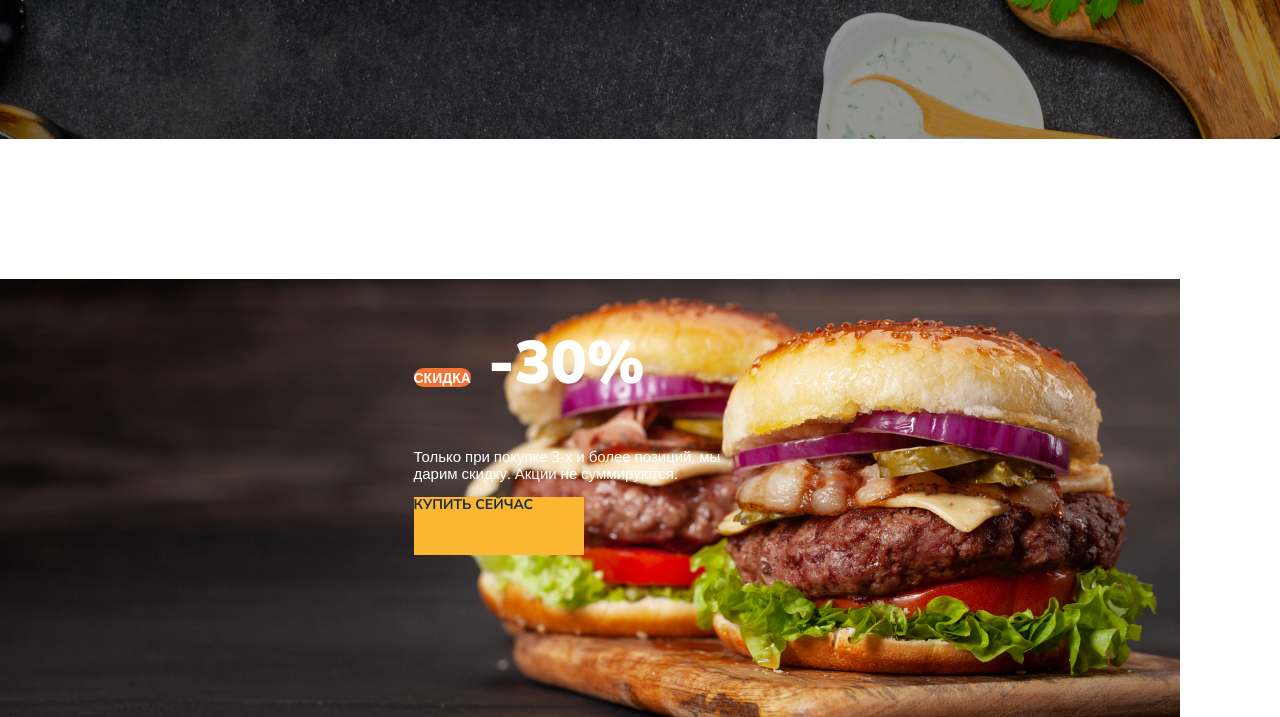
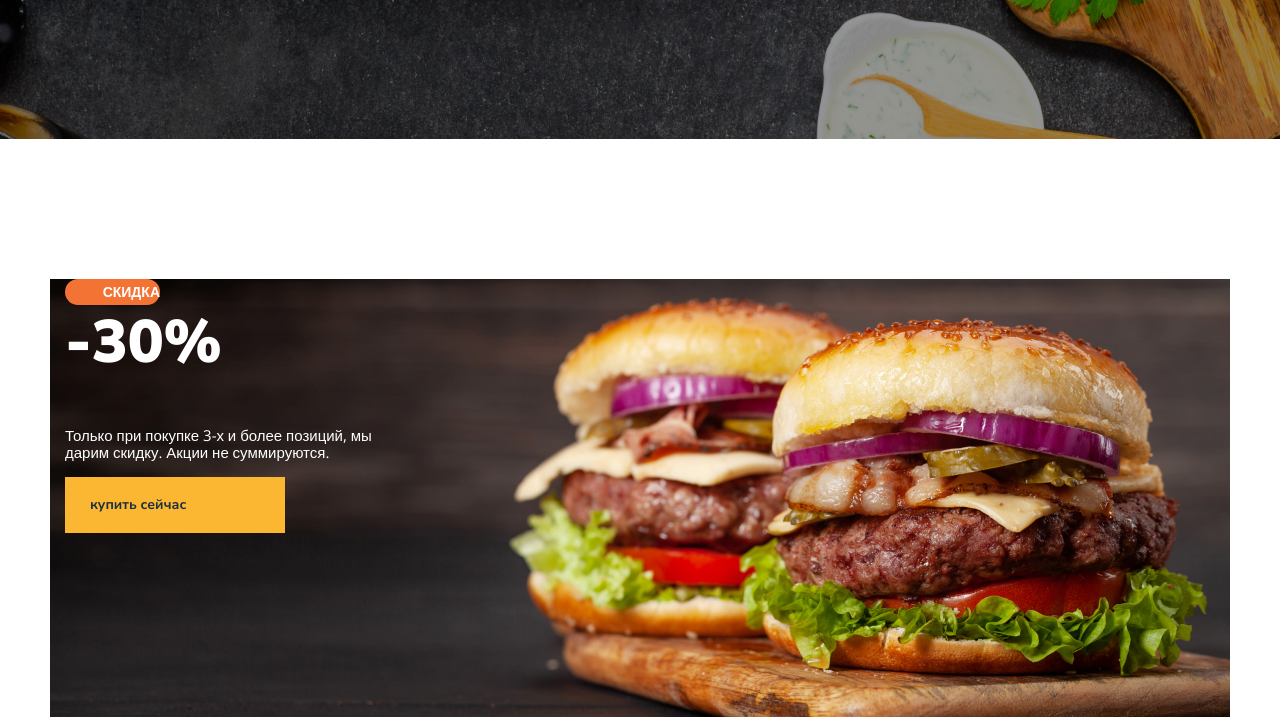
Before and after one commit to BF-GO/Module01-Burger, a plain HTML site: page index.html in a window 1280 px wide. Shown: the part 449-1166 px from the top of the page. Drawn offline with nearby package versions, Linux system fonts and the light colour scheme.

Commit message:
banner-edit

```diff
--- a/styles/main.css
+++ b/styles/main.css
@@ -139,40 +139,43 @@ body {
     background-image: url(../images/banner-bg.jpg);
     max-width: 1180px;
     height: 438px;
-    display: flex;
-    flex-direction: column;
+    margin: 0 auto;
+    background-position: center center;
+}
+.banner-title span {
+    font-family: 'Open Sans', sans-serif;
+    display: block;
+    color: white;
+    background-color: #F37335;
+    width: 95px;
+    font-size: 14px;
+    text-align: right;
+    text-transform: uppercase;
+    padding-top: 5px;
+    padding-bottom: 5px;
+    border-radius: 14px;
+    margin-bottom: 3px;
+    font-weight: 600;
 }
 .banner-title {
     color: white;
     font-weight: 900;
     font-size: 60px;
 }
-.banner-title span {
-    font-family: 'Open Sans', sans-serif;
-    font-weight: 600;
-    font-size: 14px;
-    background-color: #F37335;
-    width: 95px;
-    height: 28px;
-    border-radius: 14px;
-    text-align: right;
-    text-transform: uppercase;
-}
 .banner-text {
-    color: white;
     max-width: 353px;
     font-family: 'Open Sans', sans-serif;
     font-size: 15px;
+    color: white;
 }
 .banner-link {
     text-decoration: none;
-    color: #1E2F40;
-    background-color: #FBB731;
     font-weight: 700;
     font-size: 14px;
-    display: flex;
-    text-transform: uppercase;
-    text-align: center;
-    width: 170px;
-    height: 58px;
+    color: #1e2f40;
+    background-color: #FBB731;
+    padding: 20px 25px;
+    display: block;
+    margin-top: 15px;
+    max-width: 170px;
 }
```
